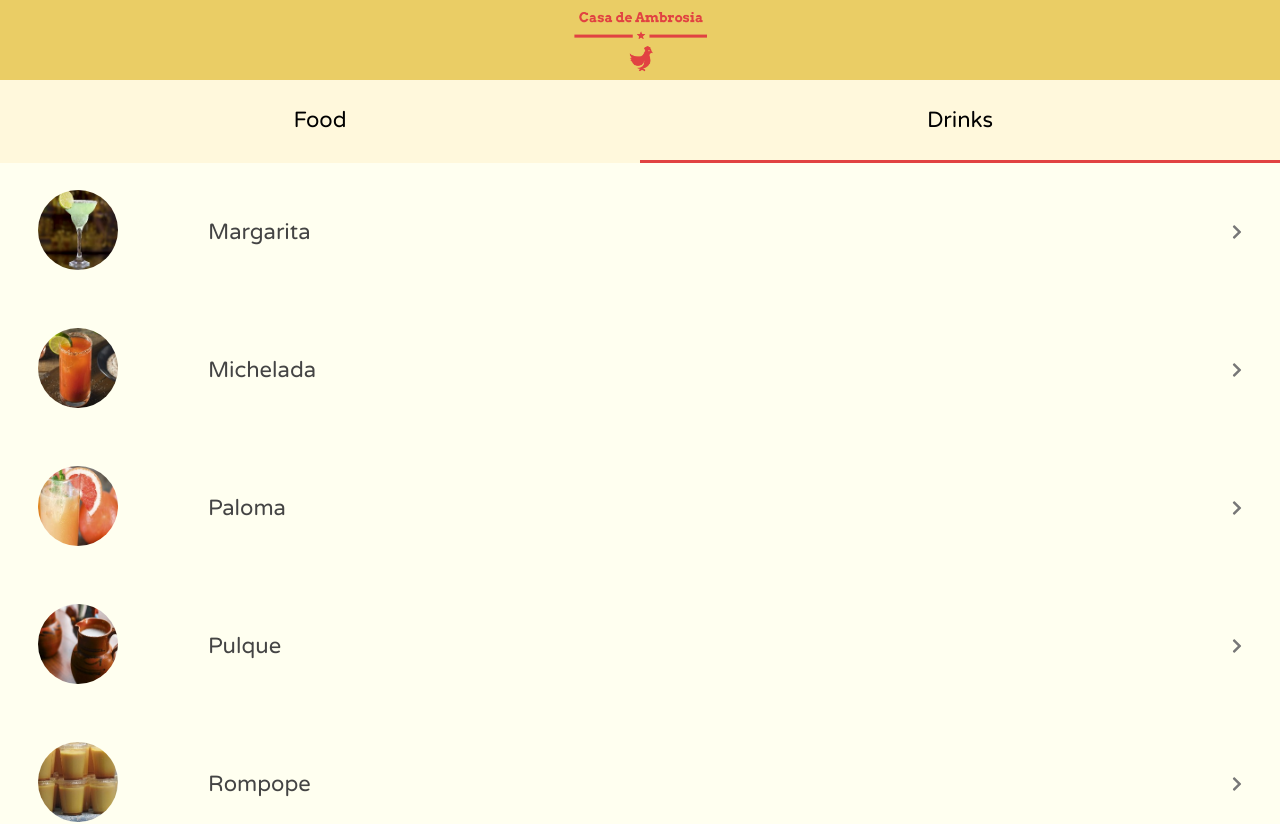
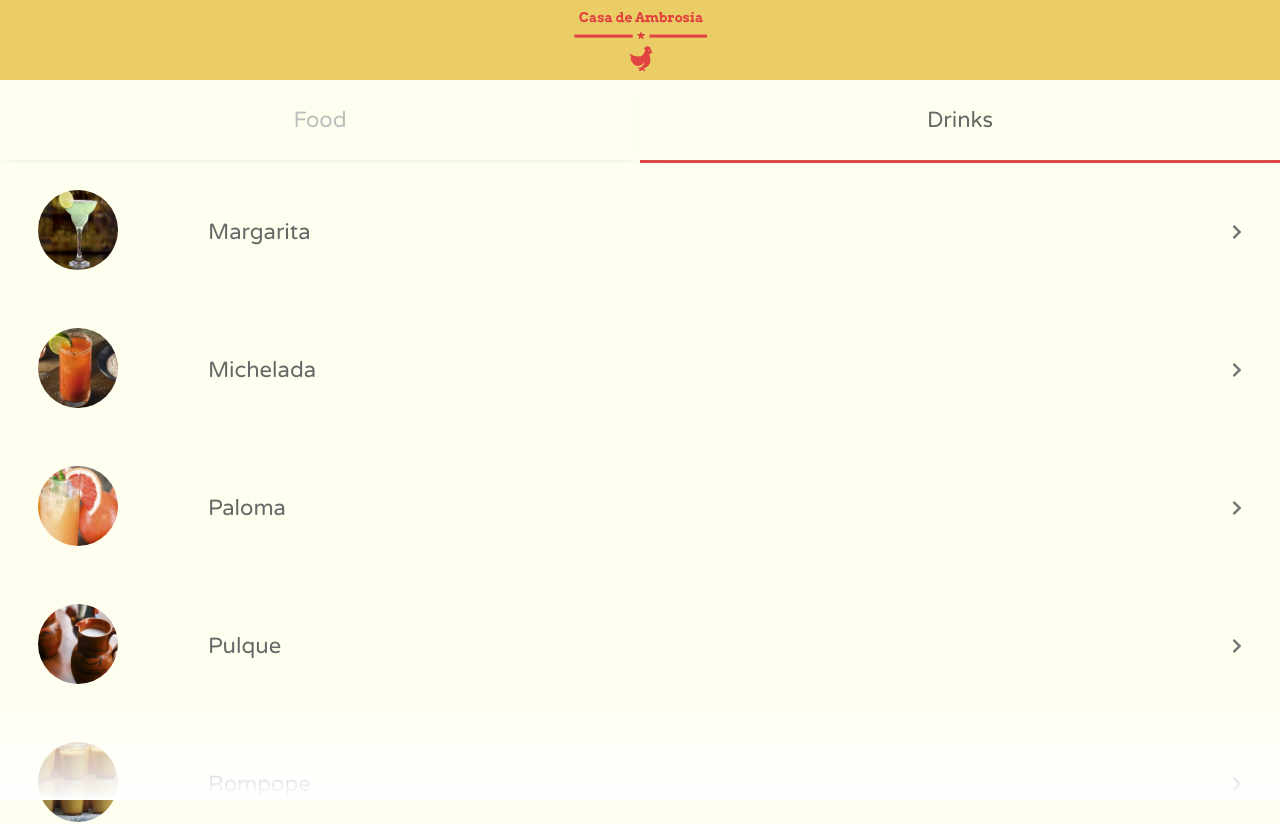
Before and after one commit to chaso13/sample-menu, a React (Create React App) app: page /drinks in a window 1280 px wide. Shown: the top 824 px of the page. Built offline with nearby package versions, Linux system fonts and the light colour scheme.

Commit message:
changed alot of styling on the navigation and menu items to make it look more proffesional also added a blur at the bottom of the screen for a scroll effect

```diff
--- a/src/App.css
+++ /dev/null
@@ -1,6 +0,0 @@
-* {
-  box-sizing: border-box;
-  margin: 0;
-  padding: 0;
-
-}
--- a/src/App.js
+++ b/src/App.js
@@ -6,7 +6,7 @@ import Header from './Header';
 import Navigation from './Navigation';
 import DrinkHome from './DrinkHome';
 
-import './App.css';
+import './App.scss';
 
 function App() {
   return (
@@ -19,6 +19,7 @@ function App() {
         <Route exact path="/drinks" component={DrinkHome}/>
       </Switch>
     <Footer/>
+    <div className="fade-out"></div>
     </div>
   );
 }
--- /dev/null
+++ b/src/App.scss
@@ -0,0 +1,36 @@
+* {
+  box-sizing: border-box;
+  margin: 0;
+  padding: 0;
+
+}
+.App{
+  background-color: #fffff0;
+}
+.fade-out{
+  position: fixed;
+  bottom: 0; /* top is also an option */
+  width:100%;
+  height: 15vh; /* or anything you want the height to be*/
+  z-index: 7;
+  background: -webkit-linear-gradient( /*for webkit based browsers */
+  rgba(255, 255, 255, 0) 0%,
+  rgba(255, 255, 255, 1) 100%
+  );
+  background-image: -moz-linear-gradient( /*for firefox*/
+  rgba(255, 255, 255, 0) 0%,
+  rgba(255, 255, 255, 1) 100%
+  );
+  background-image: -o-linear-gradient( /*opera browser*/
+  rgba(255, 255, 255, 0) 0%,
+  rgba(255, 255, 255, 1) 100%
+  );
+  background-image: linear-gradient(
+  rgba(255, 255, 255, 0) 0%,
+  rgba(255, 255, 255, 1) 100%
+  );
+  background-image: -ms-linear-gradient( /*microsoft ie*/
+  rgba(255, 255, 255, 0) 0%,
+  rgba(255, 255, 255, 1) 100%
+  );
+  }
--- a/src/DrinkHome.jsx
+++ b/src/DrinkHome.jsx
@@ -5,13 +5,13 @@ class DrinkHome extends Component {
     render() {
         return (
             <div>
-                <MenuItem img="/assets/margarita-resized.jpg" title="Margarita" content="Margarita is made with a combination of Cointreau, lime juice, and tequila." price="$10.00"/>
-                <MenuItem img="/assets/michelada-resized.jpg" title="Michelada" content="Michelada prepared with beer as a base, and the addition of lime juice, salt, and assorted spices, hot sauces, and peppers." price="$8.00"/>
-                <MenuItem img="/assets/paloma-resized.jpg" title="Paloma" content="A minimalistic, yet elegant cocktail known as Paloma consists of tequila and grapefruit soda such as Fresca or Jarritos, which makes it a perfect combination of sweet and tart. Paloma, which means dove, is one of the most popular Mexican cocktails." price="$10.00"/>
-                <MenuItem img="/assets/pulque-resized.jpg" title="Pulque" content="This ancient Mexican drink is produced from fermented sap (aguamiel) of various types of agave. Pulque dates back to the pre-Hispanic era and was initially enjoyed as a ritual drink that was reserved for nobility. It is characterized by its whitish, milky appearance and slightly yeasty flavor." price="$7.00"/>
-                <MenuItem img="/assets/rompope-resized.jpg" title="Rompope" content="Latin American version of eggnog goes under the name rompope. The drink is based on a combination of rum or brandy, milk, sugar, and egg yolks" price="$5.00"/>
-                <MenuItem img="/assets/resposado-tequila-resized.jpg" title="Resposado Tequila" content="Reposado is a tequila variety that has been aged for a minimum of two, and a maximum of twelve months, usually in French or American oak. This tequila is characterized by a pale golden color and mellow agave flavor." price="$6.00"/>
-                <MenuItem img="/assets/blanco-tequila-resized.jpg" title="Blanco Tequila" content="Blanco is a clear tequila variety that is usually not matured, and it is never colored. Soon after distillation, it is diluted to drinking strength, and it is then immediately bottled. This tequila shows a true agave character." price="$6.00"/>
+                <MenuItem img="/assets/margarita-resized.jpg" title="Margarita" content="Margarita is made with a combination of Cointreau, lime juice, and tequila." price="$10"/>
+                <MenuItem img="/assets/michelada-resized.jpg" title="Michelada" content="Michelada prepared with beer as a base, and the addition of lime juice, salt, and assorted spices, hot sauces, and peppers." price="$8"/>
+                <MenuItem img="/assets/paloma-resized.jpg" title="Paloma" content="A minimalistic, yet elegant cocktail known as Paloma consists of tequila and grapefruit soda such as Fresca or Jarritos, which makes it a perfect combination of sweet and tart. Paloma, which means dove, is one of the most popular Mexican cocktails." price="$10"/>
+                <MenuItem img="/assets/pulque-resized.jpg" title="Pulque" content="This ancient Mexican drink is produced from fermented sap (aguamiel) of various types of agave. Pulque dates back to the pre-Hispanic era and was initially enjoyed as a ritual drink that was reserved for nobility. It is characterized by its whitish, milky appearance and slightly yeasty flavor." price="$7"/>
+                <MenuItem img="/assets/rompope-resized.jpg" title="Rompope" content="Latin American version of eggnog goes under the name rompope. The drink is based on a combination of rum or brandy, milk, sugar, and egg yolks" price="$5"/>
+                <MenuItem img="/assets/resposado-tequila-resized.jpg" title="Resposado Tequila" content="Reposado is a tequila variety that has been aged for a minimum of two, and a maximum of twelve months, usually in French or American oak. This tequila is characterized by a pale golden color and mellow agave flavor." price="$6"/>
+                <MenuItem img="/assets/blanco-tequila-resized.jpg" title="Blanco Tequila" content="Blanco is a clear tequila variety that is usually not matured, and it is never colored. Soon after distillation, it is diluted to drinking strength, and it is then immediately bottled. This tequila shows a true agave character." price="$6"/>
             </div>
         );
     }
--- a/src/Footer.scss
+++ b/src/Footer.scss
@@ -3,6 +3,7 @@
 @import url('https://fonts.googleapis.com/css2?family=Varela+Round&display=swap');
 
 .Footer{
+    position:relative;
     height:auto;
     display: flex;
     flex-direction: column;
@@ -10,10 +11,12 @@
     background-color:#EACD65;
     margin-left:0;
     margin-bottom:0;
+    margin-top: 5vh;
     padding-top:4vh;
     font-family: 'Varela Round', sans-serif;
     font-size: 18px;
-
+    color: #383838;
+    z-index: 9;
 }
 
 .Footer p {
--- a/src/Home.jsx
+++ b/src/Home.jsx
@@ -7,12 +7,12 @@ class Home extends Component {
             <div>
 
 
-                <MenuItem img="/assets/southwest-chicken-resized.jpg" title="Southwestern Wrap" content="These Southwestern Wraps are packed with nutrition, containing black beans, chicken, spinach, roasted red peppers and a low fat sour cream and blue cheese spread." price="$13.99"/>
-                <MenuItem img="/assets/beef-tacos-resized.jpg" title="Beef Tacos" content="These crispy ground beef tacos are filled with seasoned meat, lettuce, cheese and tomatoes." price="$10.99"/>
-                <MenuItem img="/assets/tacos-resized.jpg" title="Chicken Tacos" content="The warmed tortillas are loaded with juicy, shortcut fiesta shredded chicken then piled with all your favorite toppings from fresh guacamole to vibrant pico de gallo to crunchy lettuce and creamy sour cream" price="$9.99"/>
-                <MenuItem img="/assets/carnitas-resized.jpg" title="Carnitas" content="Do you want the most delicious taco you will ever shove into that beautiful mouth of yours? It’s right here. These Pork Carnitas Tacos are literally the best." price="$12.99"/>
-                <MenuItem img="/assets/Nachos1-resized.jpg" title="Nachos" content="Crispy chips with melted cheese, ground beef, refried beans, and all of your favorite toppings." price="$14.99"/>
-                <MenuItem img="/assets/mexico-burger1-resized.jpg" title="Mexico Burger" content="Loaded with all your favorite flavors – chorizo, ground beef, cilantro, chiles in adobo, queso fresco and cumin." price="$12.99"/>
+                <MenuItem img="/assets/southwest-chicken-resized.jpg" title="Southwestern Wrap" content="These Southwestern Wraps are packed with nutrition, containing black beans, chicken, spinach, roasted red peppers and a low fat sour cream and blue cheese spread." price="$13"/>
+                <MenuItem img="/assets/beef-tacos-resized.jpg" title="Beef Tacos" content="These crispy ground beef tacos are filled with seasoned meat, lettuce, cheese and tomatoes." price="$10"/>
+                <MenuItem img="/assets/tacos-resized.jpg" title="Chicken Tacos" content="The warmed tortillas are loaded with juicy, shortcut fiesta shredded chicken then piled with all your favorite toppings from fresh guacamole to vibrant pico de gallo to crunchy lettuce and creamy sour cream" price="$9"/>
+                <MenuItem img="/assets/carnitas-resized.jpg" title="Carnitas" content="Do you want the most delicious taco you will ever shove into that beautiful mouth of yours? It’s right here. These Pork Carnitas Tacos are literally the best." price="$12"/>
+                <MenuItem img="/assets/Nachos1-resized.jpg" title="Nachos" content="Crispy chips with melted cheese, ground beef, refried beans, and all of your favorite toppings." price="$14"/>
+                <MenuItem img="/assets/mexico-burger1-resized.jpg" title="Mexico Burger" content="Loaded with all your favorite flavors – chorizo, ground beef, cilantro, chiles in adobo, queso fresco and cumin." price="$12"/>
             </div>
         );
     }
--- a/src/MenuItem.scss
+++ b/src/MenuItem.scss
@@ -12,7 +12,7 @@
 /* Style the buttons that are used to open and close the Menu Item */
 .Menu-Item{
   background-color: #fffff0;
-  color: #444;
+  color: #676767;
   cursor: pointer;
   display: flex;
   align-items: center;
@@ -33,6 +33,7 @@
     margin-left: auto;
     transition: transform 0.6s ease;
     margin-right: 3vw;
+    color:#676767;
 }
 
 /* Style to rotate icon when state is active */
@@ -68,8 +69,7 @@
   height: 40.5vh;
   width:100vw;
   position: absolute;
-  background: rgb(0, 0, 0);
-  background: rgba(0, 0, 0, 0.65); /* Black see-through */
+  background: rgba(103, 103, 103, 0.78); /* Black see-through */
 }
 
 /* Styling the Menu Title Text */
@@ -78,9 +78,11 @@
     padding: 7vw;
     padding-top: 7vh;
     padding-bottom:7vh;
+    color:#676767;
 }
 .Menu-Item-Title-Bg{
-    font-size: 28px;
+    font-size: 40px;
+    text-shadow: 1px 1px 2px rgb(32, 32, 32);
     color:white;
     position: absolute;
     left: 50%;
@@ -95,8 +97,8 @@
 /* Style the Menu Item Price To show when .active state is set */
 .Menu-Item-Price-Bg{
     font-family: 'Varela Round', sans-serif;
-    font-weight: 400;
     font-size: 55px;
+    text-shadow: 1px 1px 2px rgb(32, 32, 32);
     color:white;
     position: absolute;
     left: 50%;
@@ -106,7 +108,7 @@
 
 /* Style the Menu Item content text */
 .Menu-Item-Text{
-
+    color:#555555;
     font-weight: 400;
     font-size: 20px;
     padding: 18px;
--- a/src/Navigation.scss
+++ b/src/Navigation.scss
@@ -11,12 +11,12 @@
     top: 0;
     z-index: 1000;
     padding:0;
-    background-color: #fff8dc;
+    background-color: #fffff0;
 }
 
 .Button{
 
-    background-color:#fff8dc;
+    background-color:#fffff0;
     width:50vw;
     height:10vh;
     outline:none;
@@ -26,8 +26,14 @@
     margin:0;
     font-size: 22px;
     font-family: 'Varela Round', sans-serif;
+    color: #bebebe;
+    box-shadow: 0px 4px 6px -6px rgba(169, 169, 169, 0.6);
 }
 
 .Active-Button{
     border-bottom: 3px solid #e14342;
+
 }
+.Active-Button > .Button{
+    color: #676767;
+}
```
